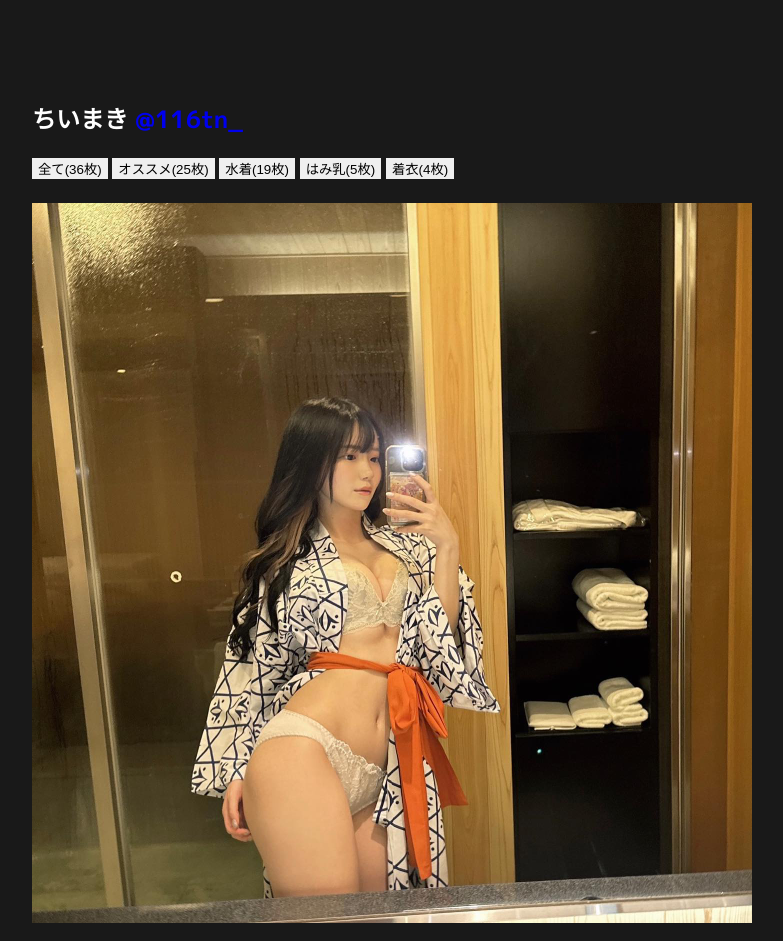
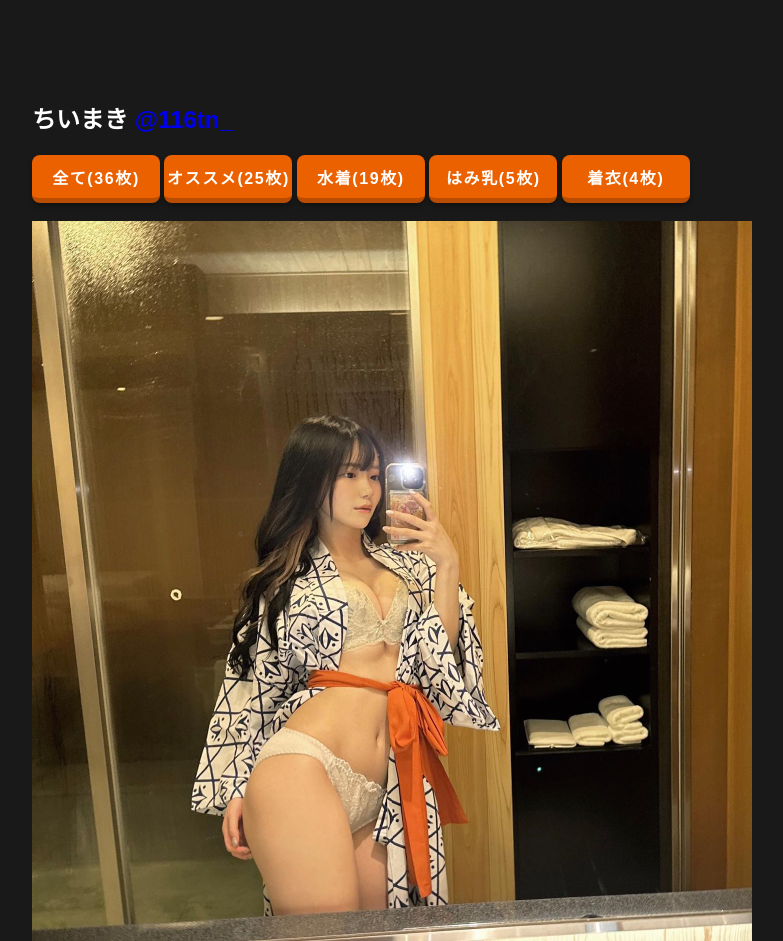
Before and after one commit to EDM145/T1MAKI, a plain HTML site: page index.html in a window 1280 px wide. Shown: the top 941 px of the page, without its empty margins (248-1031 px from the left). Drawn offline with Linux system fonts and the light colour scheme.

Commit message:
Add files via upload

```diff
--- a/style.css
+++ b/style.css
@@ -1,4 +1,59 @@
+/*まずはお決まりのボックスサイズ算出をborer-boxに */
+*,
+*:before,
+*:after {
+	-webkit-box-sizing: inherit;
+	box-sizing: inherit;
+}
 
+html {
+	-webkit-box-sizing: border-box;
+	box-sizing: border-box;
+	font-size: 62.5%; /*rem算出をしやすくするために*/
+}
+
+.btn,
+a.btn,
+button.btn {
+	font-size: 1rem; /* フォントサイズを少し小さく */
+	font-weight: 700;
+	line-height: 3rem; /* ボタンの高さに合わせる */
+	position: relative;
+	display: inline-block;
+	width: 8rem; /* 幅を固定 */
+	height: 3rem; /* 高さを固定 */
+	padding: 0; /* パディングをリセット */
+	cursor: pointer;
+	-webkit-user-select: none;
+	-moz-user-select: none;
+	-ms-user-select: none;
+	user-select: none;
+	-webkit-transition: all 0.3s;
+	transition: all 0.3s;
+	text-align: center;
+	vertical-align: middle;
+	text-decoration: none;
+	letter-spacing: 0.1em;
+	color: #212529;
+	border-radius: 0.5rem;
+}
+button.btn--orange {
+	color: #fff;
+	background-color: #eb6100;
+	border-bottom: 5px solid #b84c00;
+}
+
+	button.btn--orange:hover {
+		margin-top: 3px;
+		color: #fff;
+		background: #f56500;
+		border-bottom: 2px solid #b84c00;
+	}
+
+button.btn--shadow {
+	-webkit-box-shadow: 0 3px 5px rgba(0, 0, 0, .3);
+	box-shadow: 0 3px 5px rgba(0, 0, 0, .3);
+}
 /*
 Theme Name: momonGA
 */
```
